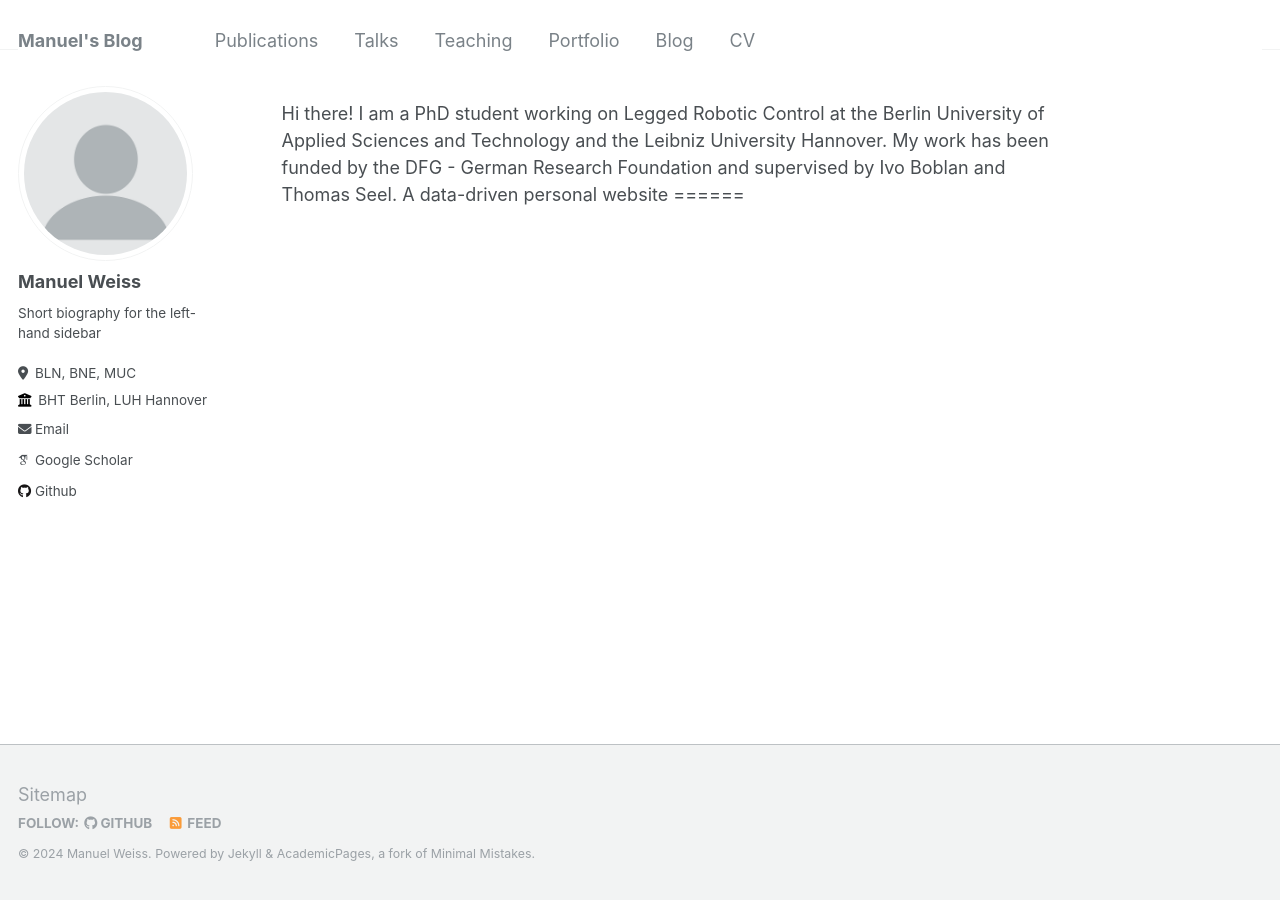
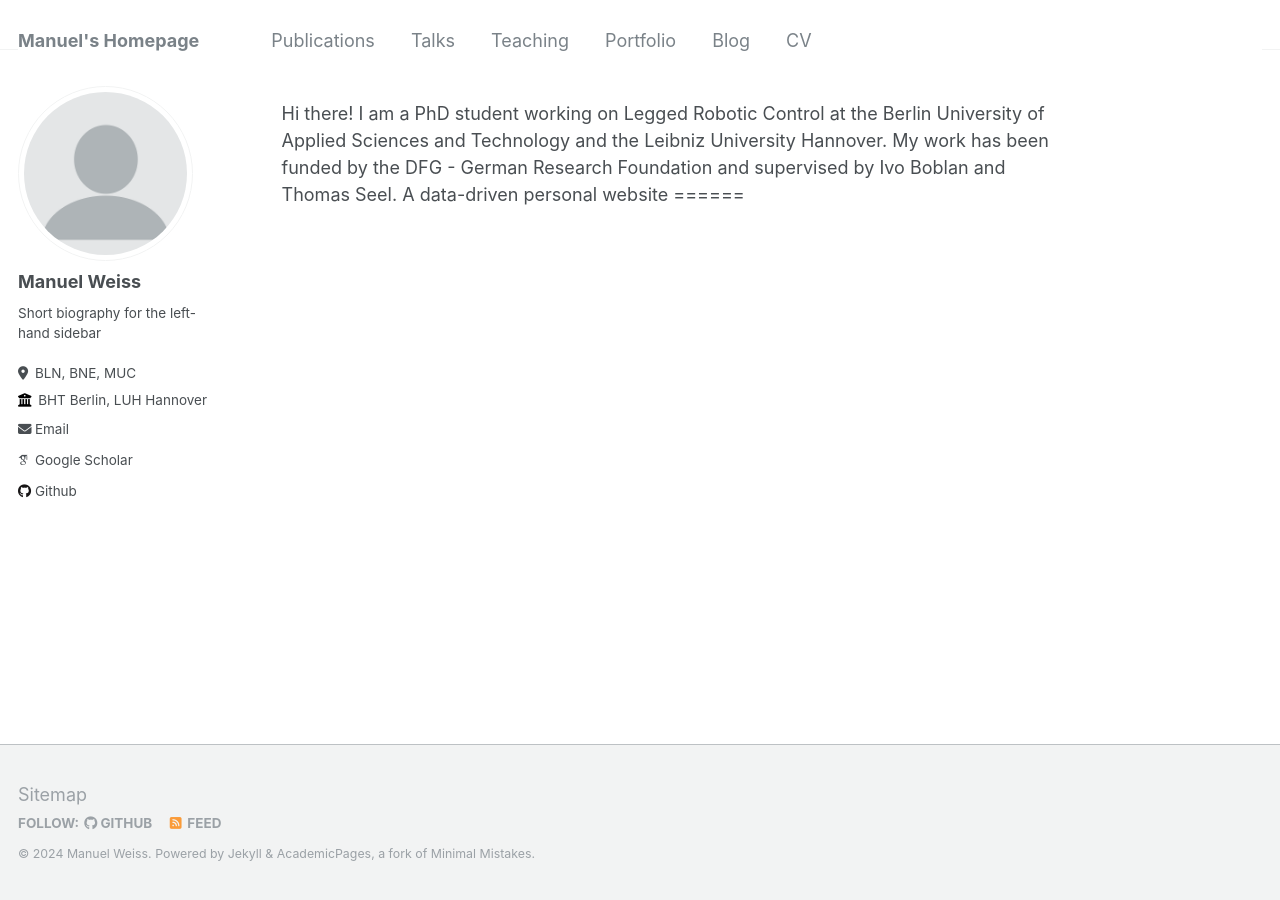
Before and after one commit to ma-weiss/ma-weiss.github.io, a Jekyll site: the page built from _pages/about.md, in a window 1280 px wide. Built offline with Jekyll 4.4.1, drawn with Linux system fonts in a browser that asks for light colours; some web fonts are replaced.

```diff
--- a/_config.yml
+++ b/_config.yml
@@ -8,13 +8,13 @@
 
 # Basic Site Settings
 locale                   : "en-US"
-title                    : "Manuel's Blog"
+title                    : "Manuel's Homepage"
 title_separator          : "-"
 name                     : &name "Manuel Weiss"
 description              : &description ""
 url                      : "https://www.manuelweiss.info" # the base hostname & protocol for your site e.g. "https://mmistakes.github.io"
 baseurl                  : "" # the subpath of your site, e.g. "/blog"
-repository               : "https://ma-weiss.github.io" # "academicpages/academicpages.github.io"
+repository               : "ma-weiss.github.io" # "academicpages/academicpages.github.io"
 
 # Site Author - The following control what appear as part of the author content on the side bar.
 #               If a field is blank the icon and link will not appear, otherwise it will be shown.
```
Also changed, not shown: images/favicon.ico.
